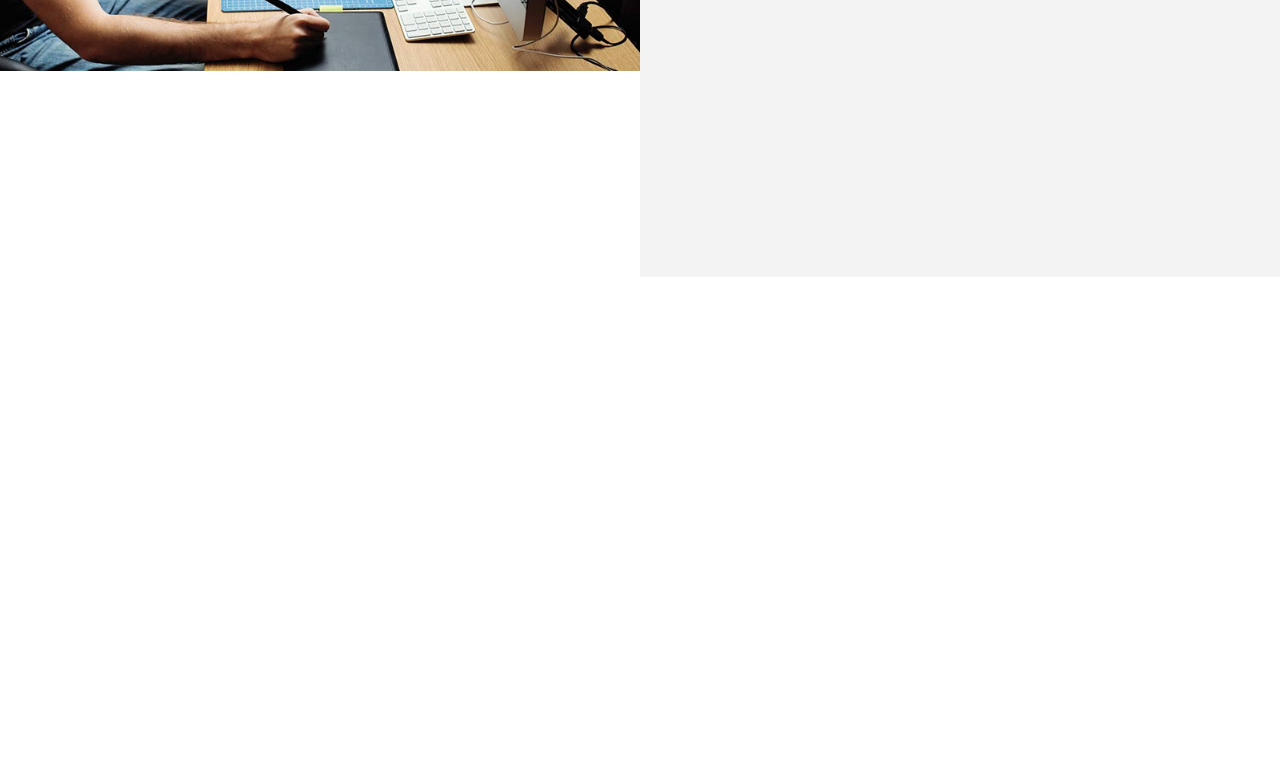
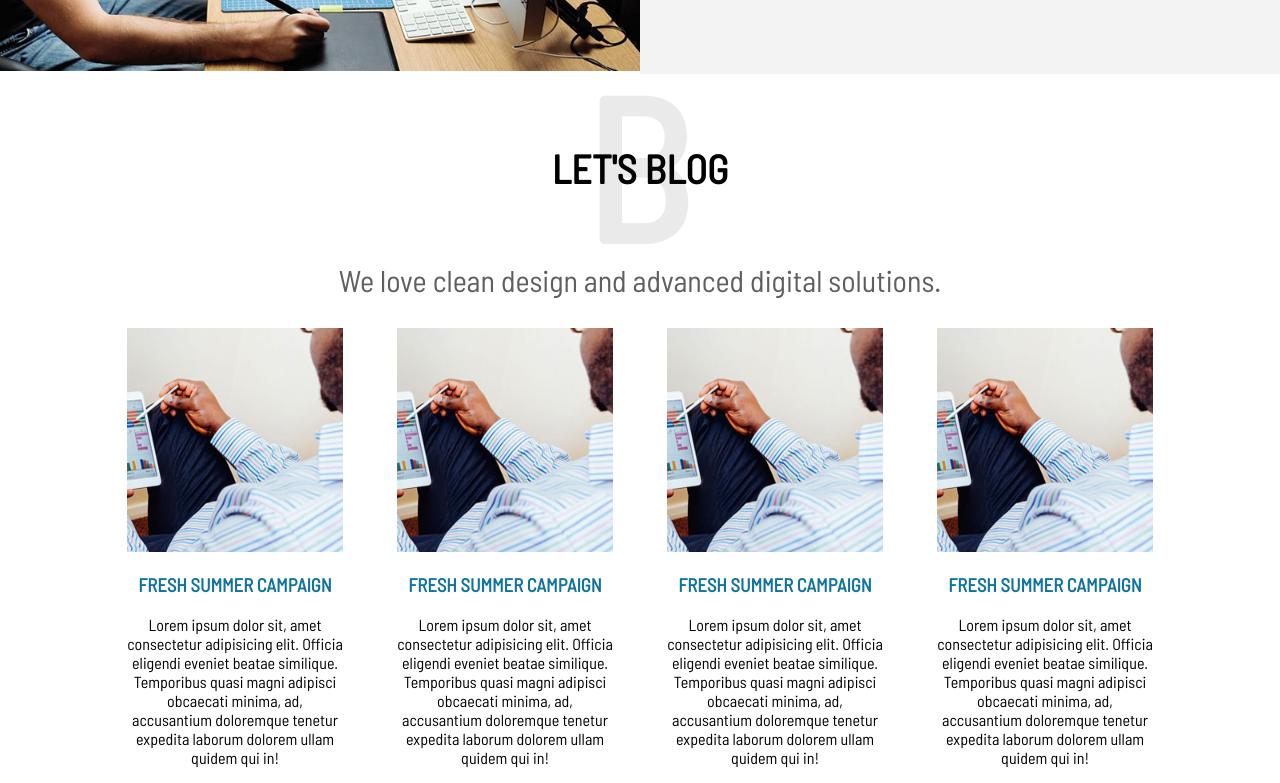
Before and after one commit to Vovann2813/test_1, a plain HTML site: page index.html in a window 1280 px wide. Shown: the part 2082-2865 px from the top of the page. Before the commit the page ends 2359 px from the top, so only its background shows below. Drawn offline with Linux system fonts and the light colour scheme.

Commit message:
add new page

```diff
--- a/css/style.css
+++ b/css/style.css
@@ -85,7 +85,8 @@ h1 {
     width: 100%;
 }
 
-.awesome__title {
+.awesome__title,
+.blog__title {
     font-size: 50px;
     text-align: center;
     margin: 50px;
@@ -93,7 +94,8 @@ h1 {
     z-index: 5;
 }
 
-.awesome__title::before {
+.awesome__title::before,
+.blog__title::before {
     content: "w";
     font-size: 300px;
     position: absolute;
@@ -119,7 +121,7 @@ h1 {
 }
 
 .akita__info-light {
-    padding: 80px 100px 264px 120px;
+    padding: 80px 100px 0 120px;
     background-color: #f3f3f3;
     /* color: white; */
     flex: auto
@@ -134,3 +136,51 @@ h1 {
 .akita__img-width {
     width: 100%;
 }
+
+.blog {
+    /* padding-top: 70px */
+}
+
+.blog__title {
+    color: black;
+    margin: 70px;
+    font-size: 40px
+}
+
+.blog__title::before {
+    content: "B";
+    top: -100px;
+    left: 45%;
+    font-size: 200px;
+    color: #d7d7d7;
+}
+
+.blog__title-text {
+    font-size: 30px;
+    color: #5f5f5f;
+    text-align: center
+}
+
+.blog__content {
+    display: flex;
+    list-style-type: none;
+    justify-content: space-around;
+    padding: 0 100px;
+}
+
+.blog__content_card {
+    width: 20%;
+}
+
+.blog__content_card-img {
+    width: 100%;
+}
+
+.blog__content_card-title,
+.blog__content_card-text {
+    text-align: center;
+}
+
+.blog__content_card-title {
+    color: #11749e;
+}
--- a/index.html
+++ b/index.html
@@ -88,9 +88,33 @@
                 <p class="akita__info-text">Lorem Ipsum is simply dummy text of the printing and typesetting industry. Lorem Ipsum has been the industry's standard dummy text ever since the 1500s, when an unknown printer took a galley of type and scrambled it to make a type specimen
                     book. It has survived not only five centuries, but also the leap into electronic typesetting.</p>
             </div>
-
-
         </article>
+    </section>
+    <section class="blog">
+        <h2 class="blog__title">LET'S BLOG</h2>
+        <p class="blog__title-text">We love clean design and advanced digital solutions.</p>
+        <ul class="blog__content">
+            <li class="blog__content_card">
+                <img src="image/card.jpg" class="blog__content_card-img">
+                <h3 class="blog__content_card-title">FRESH SUMMER CAMPAIGN</h3>
+                <p class="blog__content_card-text">Lorem ipsum dolor sit, amet consectetur adipisicing elit. Officia eligendi eveniet beatae similique. Temporibus quasi magni adipisci obcaecati minima, ad, accusantium doloremque tenetur expedita laborum dolorem ullam quidem qui in!</p>
+            </li>
+            <li class="blog__content_card">
+                <img src="image/card.jpg" class="blog__content_card-img">
+                <h3 class="blog__content_card-title">FRESH SUMMER CAMPAIGN</h3>
+                <p class="blog__content_card-text">Lorem ipsum dolor sit, amet consectetur adipisicing elit. Officia eligendi eveniet beatae similique. Temporibus quasi magni adipisci obcaecati minima, ad, accusantium doloremque tenetur expedita laborum dolorem ullam quidem qui in!</p>
+            </li>
+            <li class="blog__content_card">
+                <img src="image/card.jpg" class="blog__content_card-img">
+                <h3 class="blog__content_card-title">FRESH SUMMER CAMPAIGN</h3>
+                <p class="blog__content_card-text">Lorem ipsum dolor sit, amet consectetur adipisicing elit. Officia eligendi eveniet beatae similique. Temporibus quasi magni adipisci obcaecati minima, ad, accusantium doloremque tenetur expedita laborum dolorem ullam quidem qui in!</p>
+            </li>
+            <li class="blog__content_card">
+                <img src="image/card.jpg" class="blog__content_card-img">
+                <h3 class="blog__content_card-title">FRESH SUMMER CAMPAIGN</h3>
+                <p class="blog__content_card-text">Lorem ipsum dolor sit, amet consectetur adipisicing elit. Officia eligendi eveniet beatae similique. Temporibus quasi magni adipisci obcaecati minima, ad, accusantium doloremque tenetur expedita laborum dolorem ullam quidem qui in!</p>
+            </li>
+        </ul>
     </section>
 </body>
 
```
Also changed, not shown: image/card.jpg (added), image/images/Creative-Digital-Agencies-Website-Templates-Free-PSD-Set-восстановлено_01.jpg (deleted), image/images/Creative-Digital-Agencies-Website-Templates-Free-PSD-Set-восстановлено_02.jpg (deleted), image/images/Creative-Digital-Agencies-Website-Templates-Free-PSD-Set-восстановлено_03.jpg (deleted), image/images/Creative-Digital-Agencies-Website-Templates-Free-PSD-Set-восстановлено_04.jpg (deleted), image/images/images/Creative-Digital-Agencies-Website-Templates-Free-PSD-Set-восстановлено_0001_01.jpg (deleted), image/images/images/Creative-Digital-Agencies-Website-Templates-Free-PSD-Set-восстановлено_0001_02.jpg (deleted), image/images/images/Creative-Digital-Agencies-Website-Templates-Free-PSD-Set-восстановлено_0001_05.jpg (deleted), image/images/images/Creative-Digital-Agencies-Website-Templates-Free-PSD-Set-восстановлено_0001_06.jpg (deleted), 1 other file.
